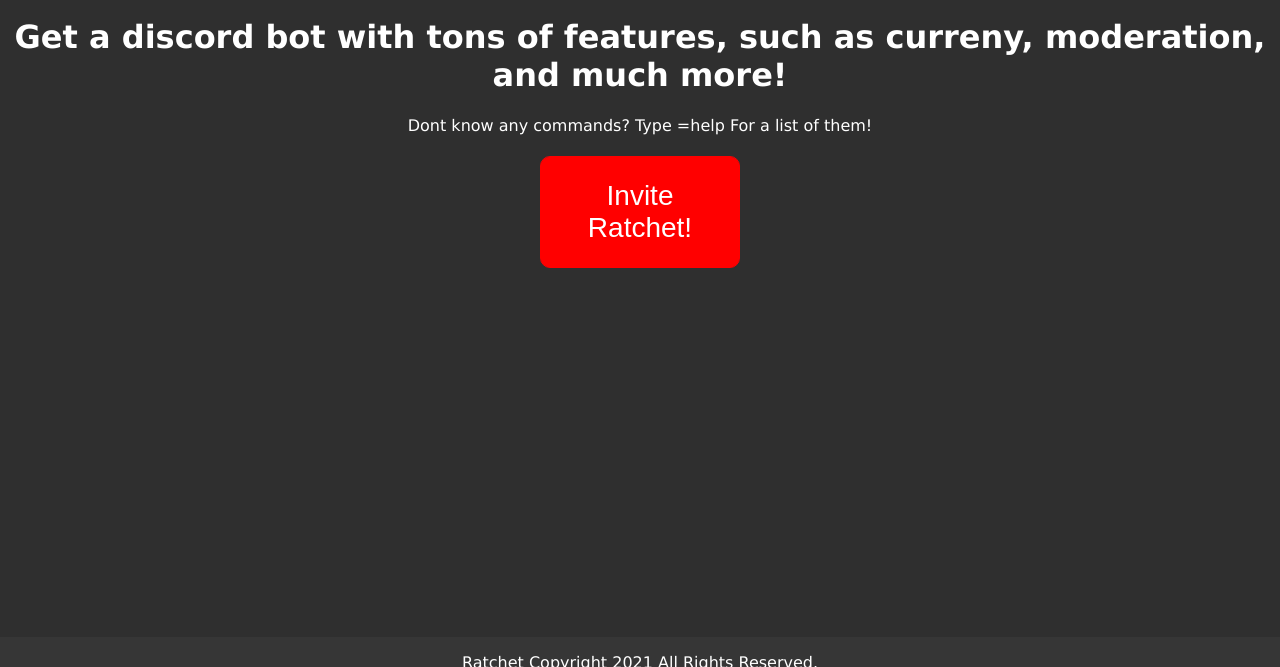
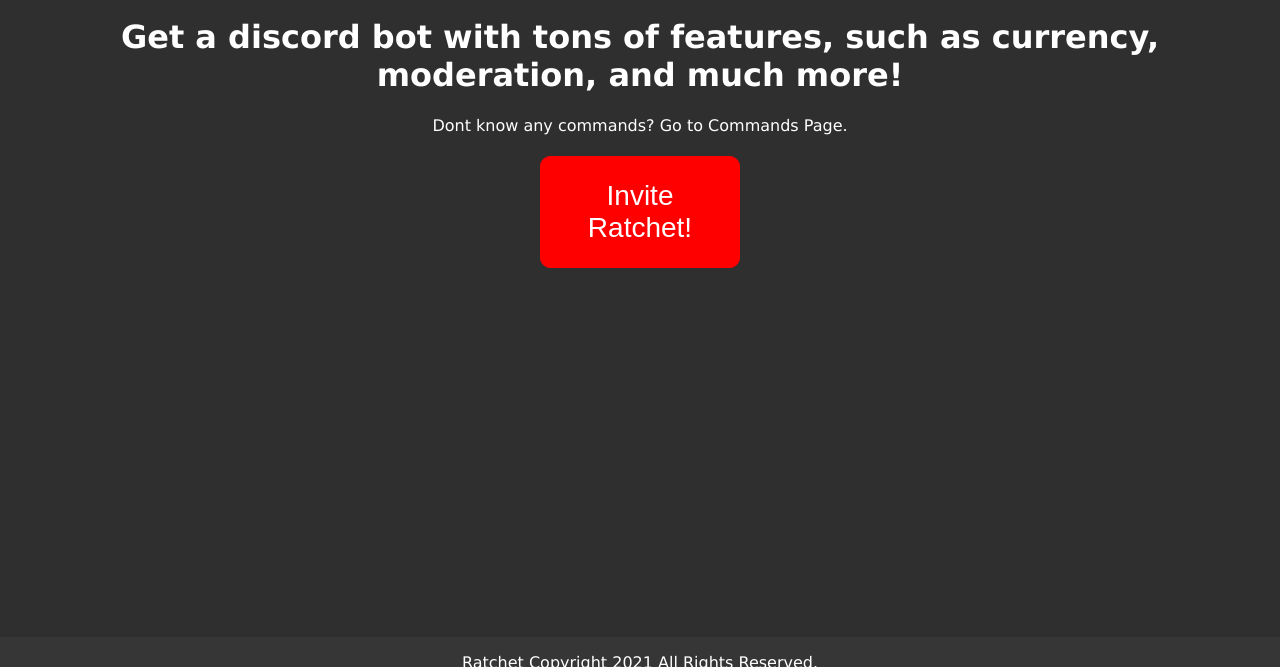
Before and after one commit to AriesTropixDev/ratchet-website, a plain HTML site: page index.html in a window 1280 px wide. Shown: the part 133-800 px from the top of the page. Drawn offline with Linux system fonts and the light colour scheme.

Commit message:
Update index.html

```diff
--- a/index.html
+++ b/index.html
@@ -178,8 +178,8 @@ display: inline-block;
 </ul>
   </center>
 <center>
-<h1 style="color:White;">Get a discord bot with tons of features, such as curreny, moderation, and much more!</h1>
-<p>Dont know any commands? Type =help For a list of them!</p>
+<h1 style="color:White;">Get a discord bot with tons of features, such as currency, moderation, and much more!</h1>
+<p>Dont know any commands? Go to Commands Page.</p>
  </center>
       <center>
         <a href='https://discord.com/api/oauth2/authorize?client_id=808773656700256318&permissions=8&scope=bot'><button>Invite Ratchet!</button></a>
```
